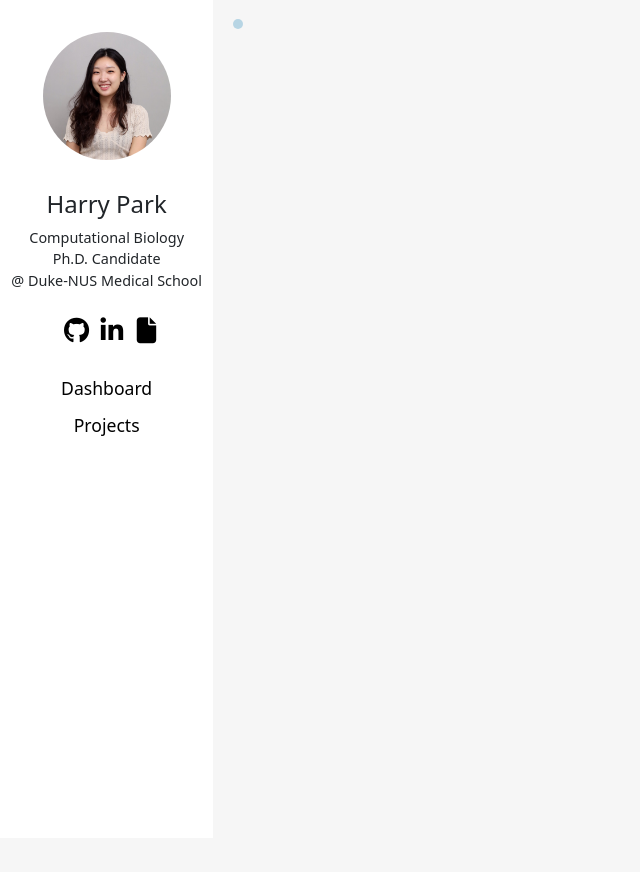
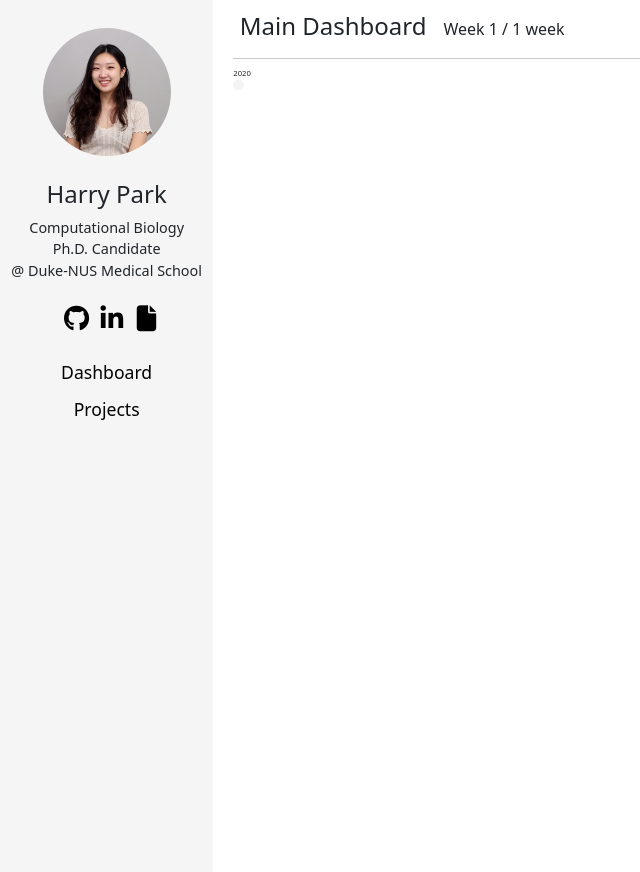
Before and after one commit to HaileyHryPark/HaileyHryPark, a Django app: template dashboard/templates/index.html in a window 1280 px wide. Shown: the whole page, without its empty margins (0-640 px from the left). Before the commit the page ends 436 px from the top, so only its background shows below. Run offline with Django 3.2, Linux system fonts and the light colour scheme; data comes from the database, SQL or seed files in the repository; tables that the repository leaves empty hold one stand-in row (values such as "Sample post"); the template is opened without the code that fills it: values that come from a table or form of the project are taken from there, most other values are stand-ins (such as "Sample title", 1, 10 or a date in 2020); some libraries are stand-ins or nearby versions.

Commit message:
Main dashboard basic layout

```diff
--- a/dashboard/models.py
+++ b/dashboard/models.py
@@ -54,11 +54,11 @@
 	# month = models.ForeignKey('Month', on_delete=models.PROTECT, null=True)
 	# year = models.ForeignKey('Year', on_delete=models.PROTECT, null=True)
 
-	location = models.ManyToManyField('Location')
+	location = models.ManyToManyField('Location', blank=True)
 
-	experience = models.ManyToManyField('Experience')
+	experience = models.ManyToManyField('Experience', blank=True)
 
-	log = models.TextField(max_length=1000)
+	log = models.TextField(max_length=1000, blank=True)
 
 	def __str__(self):
 		"""String for representing the Model object."""
--- a/dashboard/static/css/styles.css
+++ b/dashboard/static/css/styles.css
@@ -14,12 +14,12 @@
 }
 
 .profile-panel {
-  padding: 30px 0 10px 0;
+  padding: 3vh 0 1vh 0;
   font-size: 90%;
 }
 
 .profile-links{
-  padding: 10px 30%;
+  padding: 1vh 30%;
 }
 
 .link-column {
@@ -52,7 +52,11 @@
 }
 
 .top-panel{
-  padding: 0 1%;
+  padding: 0 0.5vw;
+}
+.top-panel-text{
+  display: inline-block;
+  margin-right: 1vw;
 }
 
 .lightswitch{
@@ -61,21 +65,33 @@
 }
 
 .col-sm-2{
-  padding: 2.5% 0;
-/*  background-color: #f6f6f6;*/
+  padding: 3.5vh 0;
+  background-color: #f5f5f5;
   box-shadow: rgba(99, 99, 99, 0.2) 0px 2px 8px 0px;
   min-height: 100vh;
 }
 
 .col-sm-10{
-  background-color: #f6f6f6;
-  padding: 1.5% 2.5%;
+  background-color: #ffffff;
+  padding: 1.5vh 2.5vh;
+}
+
+.main-panel{
+  padding: 0;
+  margin: 0;
 }
 
 .year-col{
-  width: 1.25%;
+  width: 1.01vw;
   min-height: 100vh;
   padding: 0;
+}
+
+.year-col-text{
+  /*transform: rotate(-90deg);*/
+  text-align: center;
+  font-size: 0.6vw;
+  margin-top: 1vh;
 }
 
 .week-block{
@@ -86,6 +102,24 @@
 .week-dot{
   aspect-ratio: 1 / 1;
   border-radius: 50%;
-  background-color: #B7D5E4;
-  width: 10px;
+  width: 0.8vw;
 }
+
+.week-dot-past{
+  background-color: #BDCDD6;
+}
+
+.week-dot-present{
+  background-color: #BDCDD6;
+  animation: blinkingBackground 2s infinite;
+}@keyframes blinkingBackground{
+  0%    { background-color: #6096B4;}
+  25%   { background-color: #BDCDD6;}
+  50%   { background-color: #6096B4;}
+  75%   { background-color: #BDCDD6;}
+  100%          { background-color: #6096B4;}
+}
+
+.week-dot-future{
+  background-color: #f4f4f4;
+}
--- a/dashboard/templates/index.html
+++ b/dashboard/templates/index.html
@@ -1,15 +1,15 @@
 {% extends "base_generic.html" %}
 
 {% block content %}
-  <!-- <div class="top-panel row">
+  <div class="top-panel row">
     <div class="col-8">
-      <h4>Main Dashboard</h4>
-      <p>
-        Current week: 0 / 0 week
+      <h4 class="top-panel-text">Main Dashboard</h4>
+      <p class="top-panel-text">
+        {{current_week_num}} / {{total_week_count}} week
       </p>
     </div>
     <div class="col-4 row">
-      <div class="btn-group column" role="group">
+      <!-- <div class="btn-group column" role="group">
         <button type="button" class="btn btn-secondary">Main</button>
         <button type="button" class="btn btn-secondary">Location</button>
         <button type="button" class="btn btn-secondary">Experience</button>
@@ -17,19 +17,30 @@
       <div class="form-check form-switch column lightswitch">
         <input class="form-check-input" type="checkbox" role="switch" id="flexSwitchCheckDefault">
         <label class="form-check-label" for="flexSwitchCheckDefault"><i class="fa-regular fa-sun"></i></label>
-      </div>
+      </div> -->
     </div>
   </div>
-  <hr style="margin: 1px 0;"> -->
+  <hr style="margin: 1px 0;">
   <div class="main-panel row">
-    {% for i in year_range %}
-      <div class="year-col">
-        {% for j in week_range %}
-          <div class="week-block">
-            <div class="week-dot"></div>
-          </div>
-        {% endfor %}
-      </div>
+    {% for year, weeks in year_week_count.items %}
+    <div class="year-col">
+      <div class="year-col-text">{{year}}</div>
+      {% for week in weeks %}
+      {% if week.week_num < current_week_num %}
+        <div class="week-block">
+            <div class="week-dot week-dot-past"></div>
+        </div>
+      {% elif week.week_num == current_week_num %}
+        <div class="week-block">
+            <div class="week-dot week-dot-present"></div>
+        </div>
+      {% else %}
+        <div class="week-block">
+            <div class="week-dot week-dot-future"></div>
+        </div>
+      {% endif %}
+      {% endfor %}
+    </div>
     {% endfor %}
   </div>
 {% endblock %}
```
Also changed, not shown: dashboard/views.py (+17 -2 lines), dashboard/migrations/0003_auto_20230916_1146.py (added), dashboard/migrations/0004_auto_20230916_1147.py (added).
